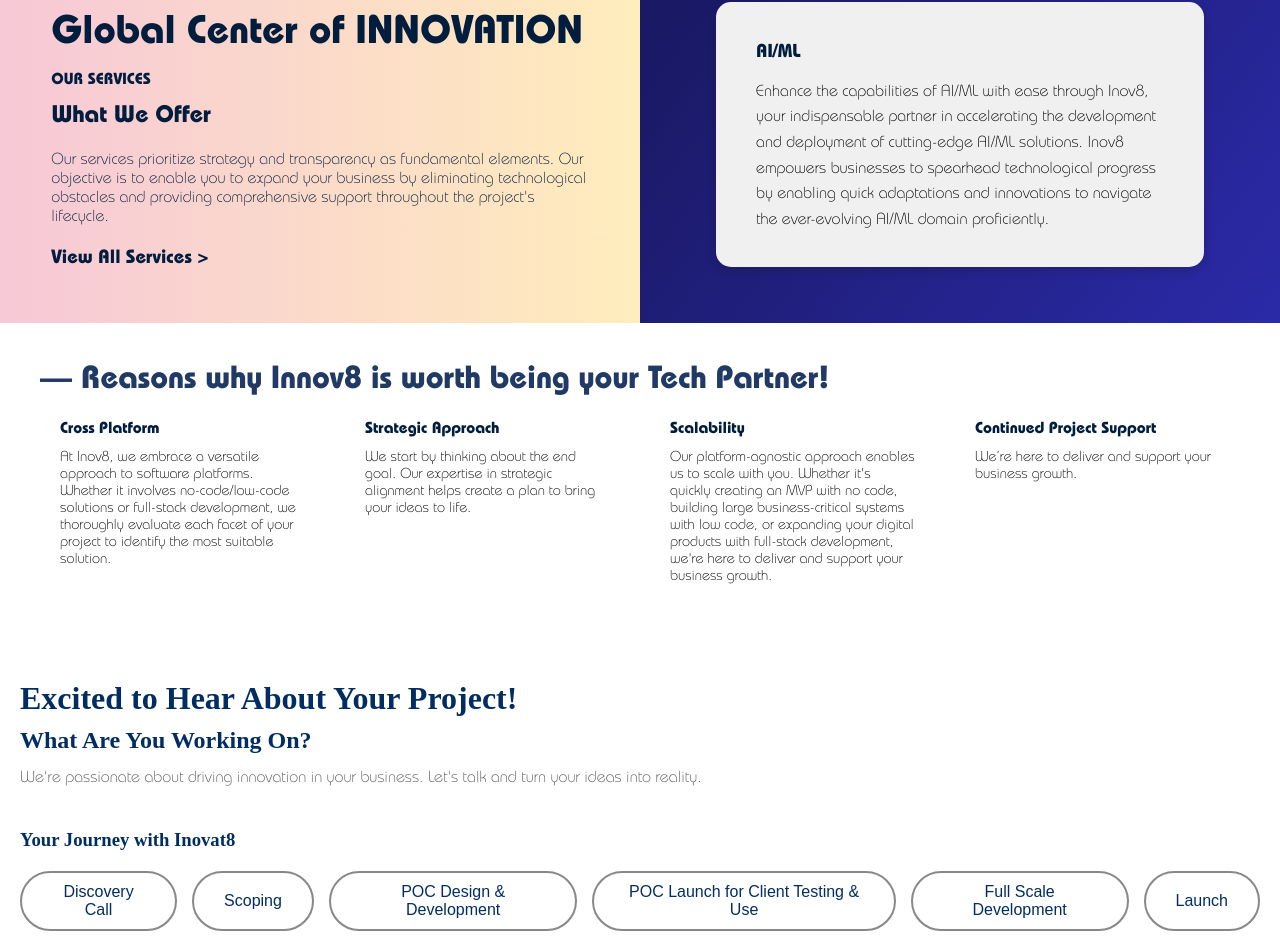
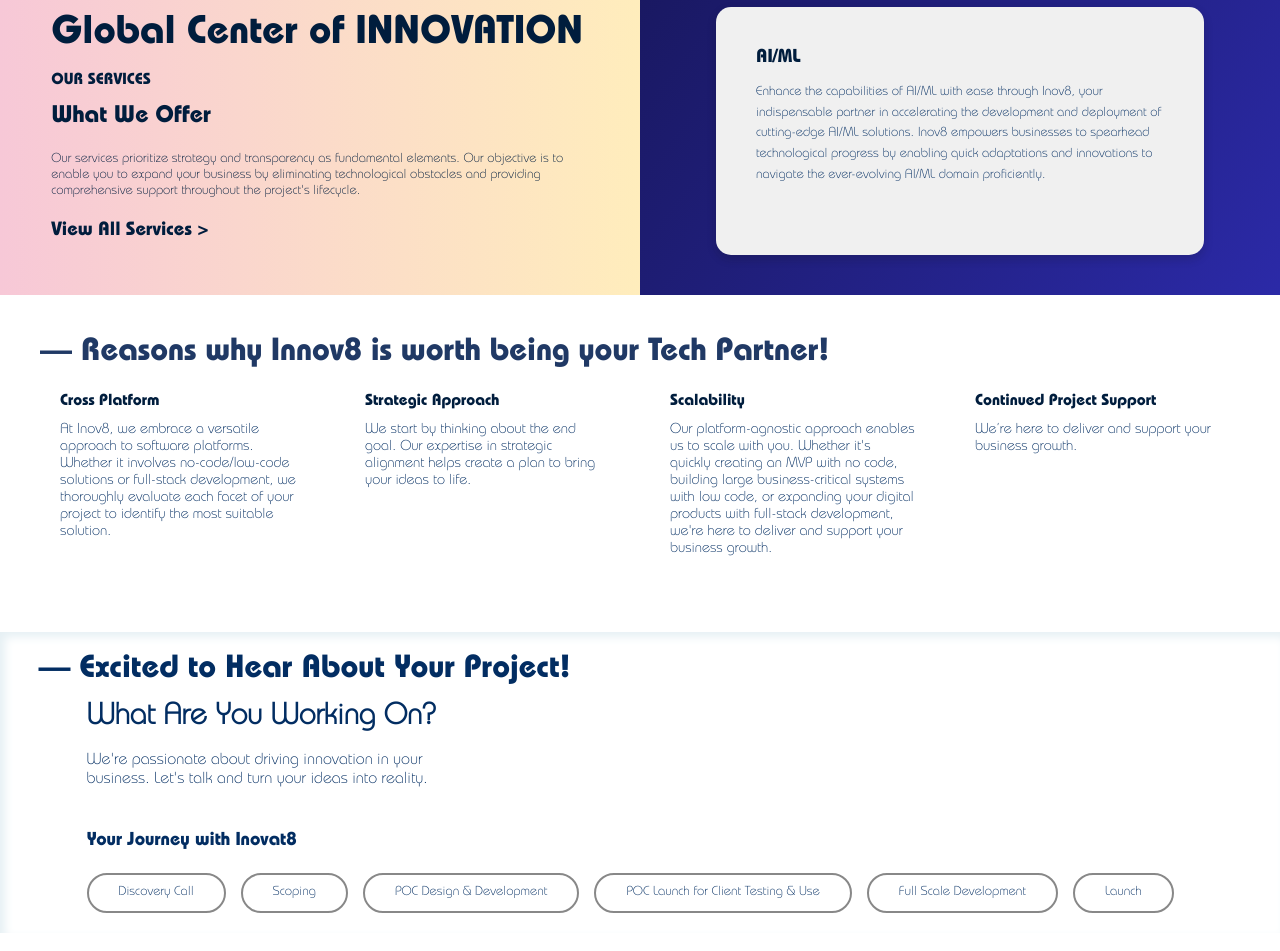
Before and after one commit to MirUmair/Inovat8, a React (Create React App) app: page / in a window 1280 px wide. Shown: the part 787-1738 px from the top of the page. Built offline with nearby package versions, Linux system fonts and the light colour scheme.

Commit message:
bottom page added

```diff
--- a/src/pages/BottomPage.js
+++ b/src/pages/BottomPage.js
@@ -1,8 +1,12 @@
 import React, { useState } from 'react';
-    //
+import { useInView } from 'react-intersection-observer';
 import '../styles/BottomPage.css';
 import images from '../assets/images';
 const BottomPage = () => {
+    const { ref, inView } = useInView({
+        triggerOnce: true, // Trigger animation only once
+        threshold: 0.1,    // Trigger when 10% of the component is visible
+      });
     // State to manage which section is active
     const [activeSection, setActiveSection] = useState(null);
     // Function to set active section
@@ -12,10 +16,10 @@
     return (
         <div className="project-page-container">
             <header className="page-header">
-                <h1>Excited to Hear About Your Project!</h1>
+                <h1 >— Excited to Hear About Your Project!</h1>
                 <h2>What Are You Working On?</h2>
                 <p>
-                    We're passionate about driving innovation in your business.
+                    We're passionate about driving innovation in your<br />business.
                     Let's talk and turn your ideas into reality.
                 </p>
             </header>
@@ -65,21 +69,33 @@
                 <section className="discovery-call">
                     <div className="discovery-content">
                         <div className="call-details">
-                            <div className="detail-box">
+                            <div className="detail-box1">
                                 <p>Discovery Call</p>
                                 <button className="talk-button">Let’s Talk</button>
                             </div>
                             <div className="detail-box">
-                                <p><img src={images.phone} alt="Clock Icon" className="icon" /> CALL DURATION</p>
-                                <span>40-45 Minutes</span>
+                                <img src={images.phone} alt="Clock Icon" className="icon" />
+                                <div>
+                                    <p> CALL DURATION</p>
+                                    <span>40-45 Minutes</span>
+                                </div>
+
                             </div>
                             <div className="detail-box">
-                                <p><img src={images.people} alt="Team Members" className="icon" /> Team</p>
-                                <span>Client Partner and<br /> Technology Partner</span>
+                                <img src={images.people} alt="Team Members" className="icon" />
+                                <div>
+                                    <p>Team</p>
+                                    <span>Client Partner and<br /> Technology Partner</span>
+                                </div>
+
                             </div>
                             <div className="detail-box">
-                                <p><img src={images.people} alt="Team Members" className="icon" /> Team</p>
-                                <span>Comprehensive<br /> requirement assets:<br /> Problem and Solution<br /> Statement, User Analysis,<br /> Use Case Diagram, and<br /> Business Data Model.</span>
+                                <img src={images.people} alt="Team Members" className="icon" />
+                                <div>
+                                    <p>Team</p>
+                                    <span>Comprehensive<br /> requirement assets:<br /> Problem and Solution<br /> Statement, User Analysis,<br /> Use Case Diagram, and<br /> Business Data Model.</span>
+
+                                </div>
                             </div>
                         </div>
                     </div>
--- a/src/styles/App.css
+++ b/src/styles/App.css
@@ -15,25 +15,45 @@
   font-family: 'BauhausStd-Light';
   /* Add fallback fonts */
 }
+
 /* Scrollable content wrapper */
 .scrollable-content {
-  overflow-y: scroll; /* Allows vertical scrolling */
-  height: 100vh; /* Full height of the viewport */
+  overflow-y: scroll;
+  /* Allows vertical scrolling */
+  height: 100vh;
+  /* Full height of the viewport */
 }
 
 /* General styles for the entire app */
 body {
   margin: 0;
   padding: 0;
- }
+}
 
-
-h1, h2, h3, h4 {
+button {
   margin: 0;
   padding: 0;
-  font-family: 'BauhausStd-Bold';
+  color: #022d62;
+  font-family: 'BauhausStd-Light';
+  font-size: small;
+}
 
+p {
+  color: #022d62;
+  font-family: 'BauhausStd-Light';
+  font-size: small;
 }
+
+h1,
+h2,
+h3,
+h4 {
+  margin: 0;
+  padding: 0;
+  font-family: 'Bauhaus';
+  color: #022d62;
+}
+
 .App {
   height: 100%;
   display: flex;
@@ -51,6 +71,7 @@
 ::-webkit-scrollbar {
   display: none;
 }
+
 .scrollable-content {
   scrollbar-width: none;
   /* For Firefox */
--- a/src/styles/BottomPage.css
+++ b/src/styles/BottomPage.css
@@ -3,99 +3,161 @@
     font-family: 'Arial', sans-serif;
     color: #2A2A2A;
     background-color: #fff;
+    padding-left: 3%;
+    padding-right: 3%;
+    box-shadow: 5px 5px 10px rgb(230, 240, 244) inset;
+
 }
+
 .page-header {
     text-align: left;
 }
+
 .page-header h1 {
     color: #022D62;
     font-size: 32px;
     margin-bottom: 10px;
 }
+
 .page-header h2 {
-    font-size: 24px;
+    font-size: 30px;
     margin-top: 10px;
+    margin-left: 4%;
+
     color: #022D62;
+    font-family: 'BauhausStd-Light';
 }
+
 .page-header p {
     font-size: 16px;
-    color: #555;
+    margin-left: 4%;
 }
+
 .journey-section {
     margin-top: 40px;
     text-align: left;
     color: #022D62;
+    margin-left: 4%;
 }
+
 .journey-buttons {
     display: flex;
     justify-content: flex-start;
     gap: 15px;
     margin-top: 20px;
 }
+
 .journey-btn {
     padding: 10px 30px;
     border-radius: 30px;
     border: 2px solid #888;
     background: transparent;
-    font-size: 16px;
+    font-size: small;
     cursor: pointer;
     transition: background 0.3s ease;
     color: #022D62;
 }
+
 .journey-btn:hover {
     background-color: #F0F0F0;
 }
+
 .journey-btn.active {
     border-color: #022D62;
-    color: #888;
+    color: #022D62;
+    font-size: small;
+    font-family: 'Bauhaus';
 }
+
 .discovery-call {
     margin-top: 40px;
     text-align: left;
     color: #022D62;
+    font-size: small;
+    margin-left: 4%;
+    margin-Right: 4%;
+
 }
+
 .talk-button {
-    padding: 12px 30px;
+    padding: 12px 20px;
     background: #022D62;
+    font-family: 'Bauhaus';
+
     color: white;
     font-size: 15px;
     border-radius: 5px;
     cursor: pointer;
     display: block;
-    margin-bottom: 30px;
+    margin-top: 25px;
 }
+
 .call-details {
     display: flex;
-}
+ }
+
 .icon {
     width: 44px;
-    height: auto;
+    height: 44px;
     margin-right: 10px;
-    vertical-align: middle;
 }
+
 .detail-box {
+    flex: 1;
+    display: flex;
+    text-align: left;
+}
+
+.detail-box1 {
     flex: 1;
     text-align: left;
 }
+
 .detail-box p {
     display: flex;
-    align-items: center;
     font-weight: bold;
-    margin-bottom: 0;
     color: #022D62;
+
 }
+
+.detail-box1 p {
+    display: flex;
+    font-family: 'Bauhaus';
+font-size: large;
+}
+
+.detail-box div p {
+    margin: 0;
+    font-family: 'Bauhaus';
+    font-size: large;
+
+}
+
+.detail-box div span {
+    margin-top: 0.6vw;
+
+}
+.detail-box div{
+    margin-top: 1.5vw;
+
+}
+
 .detail-box span {
     display: block;
     font-size: 14px;
-    color: #555;
-    margin-left: 60px;
+    color: #022D62;
 }
+
 .detail-box .icon {
     margin-right: 10px;
+    margin-top: 1.5vw;
+
 }
+
 .detail-box:first-child {
     margin-left: 0;
 }
+
 .detail-box:last-child {
     margin-right: 0;
 }
```
